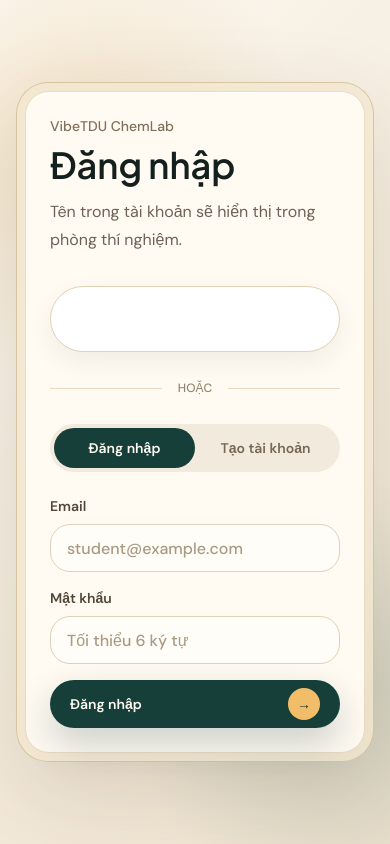
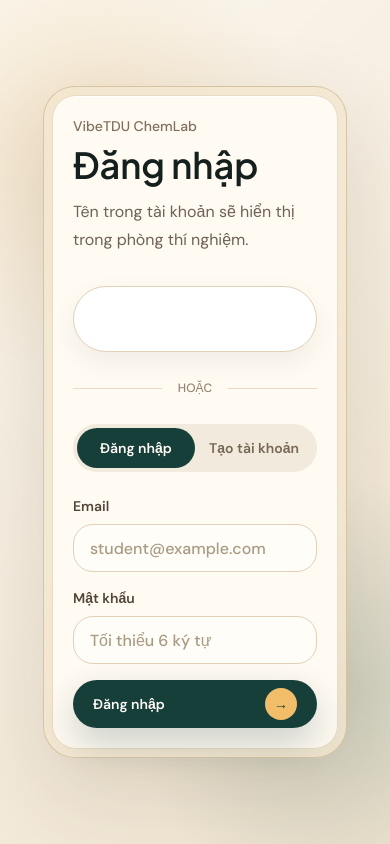
Before and after one commit to devonxjz/VibeTDU, a Next.js app in the folder frontend/: page / in a window 390 px wide. Built offline with nearby package versions, Linux system fonts and the light colour scheme; no server answers.

Commit message:
fix: polish auth screen responsive layout

```diff
--- a/frontend/src/components/auth/AuthPanel.tsx
+++ b/frontend/src/components/auth/AuthPanel.tsx
@@ -66,7 +66,7 @@ export function AuthPanel() {
   return (
     <main className="relative min-h-[100dvh] overflow-hidden bg-[#f8f1e4] text-[#14201d]">
       <div className="pointer-events-none fixed inset-0 bg-[radial-gradient(circle_at_20%_18%,rgba(223,170,86,0.22),transparent_30%),radial-gradient(circle_at_88%_82%,rgba(49,103,94,0.18),transparent_28%),linear-gradient(135deg,#fbf7ef_0%,#efe3cf_100%)]" />
-      <div className="relative mx-auto grid min-h-[100dvh] max-w-7xl grid-cols-1 gap-8 px-4 py-8 md:grid-cols-[1.05fr_0.95fr] md:px-8 lg:px-12">
+      <div className="relative mx-auto grid min-h-[100dvh] max-w-7xl min-w-0 grid-cols-1 gap-8 px-4 py-8 md:grid-cols-[1.05fr_0.95fr] md:px-8 lg:px-12">
         <motion.section
           initial={{ opacity: 0, y: 24 }}
           animate={{ opacity: 1, y: 0 }}
@@ -91,7 +91,7 @@ export function AuthPanel() {
           <div className="absolute bottom-32 left-[48%] h-24 w-20 rounded-full bg-[#e7ad57]/55 blur-[1px]" />
           <div className="absolute bottom-40 right-[16%] h-44 w-28 rounded-b-[4rem] rounded-t-[1.5rem] border border-white/70 bg-[linear-gradient(180deg,rgba(255,255,255,0.72),rgba(39,91,84,0.18))] shadow-[inset_0_1px_0_rgba(255,255,255,0.82),0_22px_50px_rgba(31,73,69,0.16)]" />
 
-          <div className="absolute bottom-8 left-8 max-w-md">
+          <div className="absolute left-8 top-36 max-w-md">
             <p className="text-[clamp(2.2rem,4vw,4.4rem)] font-semibold leading-[0.95] tracking-[0] text-[#14201d]">
               Vào lab bằng danh tính thật.
             </p>
@@ -101,14 +101,15 @@ export function AuthPanel() {
           </div>
         </motion.section>
 
-        <section className="flex min-h-[calc(100dvh-4rem)] items-center justify-center md:min-h-0">
+        <section className="flex min-h-[calc(100dvh-4rem)] min-w-0 items-center justify-center md:min-h-0">
           <motion.div
             initial={{ opacity: 0, y: 28 }}
             animate={{ opacity: 1, y: 0 }}
             transition={{ duration: 0.85, ease: [0.32, 0.72, 0, 1], delay: 0.08 }}
-            className="w-full max-w-[460px] rounded-[2rem] border border-[#cbb58d]/70 bg-[#f3e6cf]/80 p-2 shadow-[0_30px_90px_rgba(72,50,22,0.14)]"
+            style={{ width: "78vw", maxWidth: "460px" }}
+            className="rounded-[2rem] border border-[#cbb58d]/70 bg-[#f3e6cf]/80 p-2 shadow-[0_30px_90px_rgba(72,50,22,0.14)]"
           >
-            <div className="rounded-[calc(2rem-0.5rem)] border border-[#eadbc2] bg-[#fffaf2] p-6 shadow-[inset_0_1px_0_rgba(255,255,255,0.92)] sm:p-8">
+            <div className="rounded-[calc(2rem-0.5rem)] border border-[#eadbc2] bg-[#fffaf2] p-5 shadow-[inset_0_1px_0_rgba(255,255,255,0.92)] sm:p-8">
               <div>
                 <p className="text-sm font-medium text-[#806f5b]">VibeTDU ChemLab</p>
                 <h1 className="mt-3 text-[clamp(2.25rem,6vw,4.4rem)] font-semibold leading-[0.95] tracking-[0] text-[#14201d]">
@@ -122,13 +123,13 @@ export function AuthPanel() {
               <div className="mt-8">
                 {googleClientId ? (
                   <GoogleOAuthProvider clientId={googleClientId}>
-                    <div className="overflow-hidden rounded-full border border-[#e1d1b7] bg-white px-4 py-3 shadow-[0_10px_28px_rgba(40,32,22,0.06)]">
+                    <div className="flex justify-center overflow-hidden rounded-full border border-[#e1d1b7] bg-white px-3 py-3 shadow-[0_10px_28px_rgba(40,32,22,0.06)] sm:px-4">
                       <GoogleLogin
                         onSuccess={(response) => void submitGoogle(response.credential)}
                         onError={() => setError("Không thể đăng nhập bằng Google")}
                         text="continue_with"
                         shape="pill"
-                        width="360"
+                        width="240"
                       />
                     </div>
                   </GoogleOAuthProvider>
```
